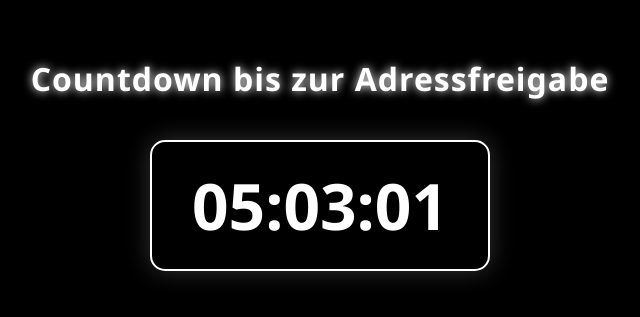
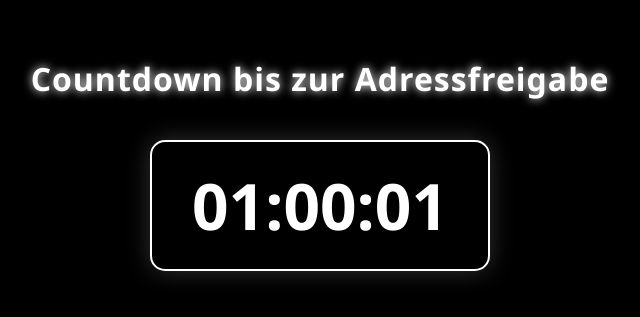
Before and after one commit to heikojkraus/AdresseCountdown, a plain HTML site: page index.html in a window 1280 px wide. Shown: the part 247-564 px from the top of the page, 320-960 px from the left. Drawn offline with Linux system fonts and the light colour scheme.

Commit message:
Update target date for countdown timer

```diff
--- a/index.html
+++ b/index.html
@@ -87,7 +87,7 @@
 
   <script>
     // Zielzeit: 13. November 2025, 15:00 Uhr (lokale Zeit)
-    const targetDate = new Date("November 13, 2025 15:00:00").getTime();
+    const targetDate = new Date("November 13, 2025 10:57:00").getTime();
     const countdownEl = document.getElementById("countdown");
 
     let lastSeconds = null;
```
